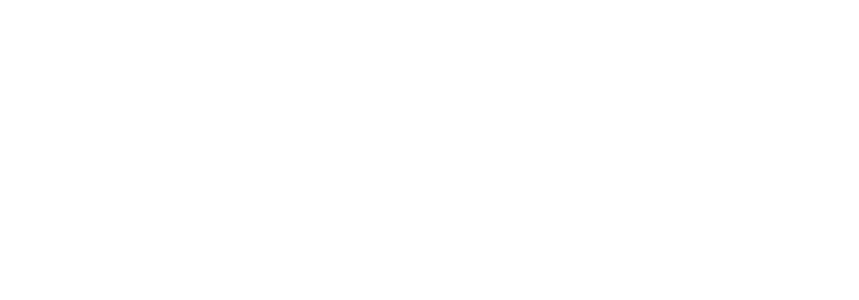
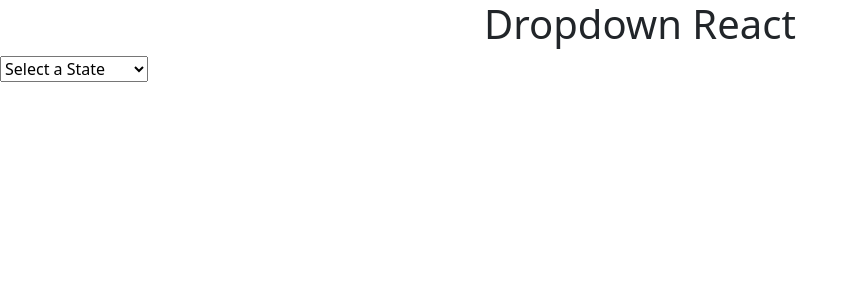
Before and after one commit to acciojob/dropdown-react-satyamgupta09, a React app: page / in a window 1280 px wide. Shown: the top 300 px of the page, without its empty margins (0-859 px from the left). Built offline with nearby package versions, Linux system fonts and the light colour scheme.

Commit message:
Update App.js

```diff
--- a/src/components/App.js
+++ b/src/components/App.js
@@ -138,15 +138,158 @@
 }];
 
 
-function App()
-{
-	// Do not alter/remove main div
-	return (
-	<div id="main">
+function App() {
+  const [data] = useState(states);
+  const [sttate, setSttates] = useState(null);
+  const [cities, setCities] = useState([]);
+  const [landmarks, setLandmarks] = useState([]);
+  const [selectedValue, setSelectedValue] = useState({
+    name: "",
+    description: "",
+  });
+  const [selectedCity, setSelectedCity] = useState({
+    name: "",
+    description: "",
+  });
+  const [selectedLandmark, setSelectedLandmark] = useState({
+    name: "",
+    description: "",
+  });
 
-	</div>
-	);
+  const handleSelectedStateValue = (e) => {
+    let selectedStateName = e.target.value;
+    const selectedState = states.find(
+      (state) => state.name === selectedStateName
+    );
+
+    if (selectedState) {
+      setSttates(selectedState);
+      setSelectedValue({
+        name: selectedState.name,
+        description: selectedState.description,
+      });
+      setCities(selectedState.city);
+      setLandmarks([]);
+      setSelectedCity({ name: "", description: "" });
+      setSelectedLandmark({ name: "", description: "" });
+    }
+  };
+
+  const handleSelectedCity = (e) => {
+    let selectedCityName = e.target.value;
+    const selectedCity = cities.find((city) => city.name === selectedCityName);
+
+    if (selectedCity) {
+      setSelectedCity({
+        name: selectedCity.name,
+        description: selectedCity.description,
+      });
+      setLandmarks(selectedCity.landmarks);
+      setSelectedLandmark({ name: "", description: "" });
+    }
+  };
+
+  const handleSelectedLandMark = (e) => {
+    let selectedLandmarkName = e.target.value;
+    const selectedLandmark = landmarks.find(
+      (landmark) => landmark.name === selectedLandmarkName
+    );
+
+    if (selectedLandmark) {
+      setSelectedLandmark({
+        name: selectedLandmark.name,
+        description: selectedLandmark.description,
+      });
+    }
+  };
+
+  return (
+    <div id="main">
+      <h1>Dropdown React</h1>
+
+      {/* State Dropdown */}
+      <div>
+        <select
+          id="state"
+          value={selectedValue.name}
+          onChange={handleSelectedStateValue}
+        >
+          <option value="">Select a State</option>
+          {data.map((state, index) => (
+            <option key={index} value={state.name}>
+              {state.name}
+            </option>
+          ))}
+        </select>
+      </div>
+      {selectedValue.name && (
+        <>
+          <p id="state-name">
+            <strong>State:</strong> {selectedValue.name}
+          </p>
+          <p id="state-description">
+            <strong>Description:</strong> {selectedValue.description}
+          </p>
+        </>
+      )}
+
+      {/* City Dropdown */}
+      <div>
+        {selectedValue.name && (
+          <select
+            id="city"
+            value={selectedCity.name}
+            onChange={handleSelectedCity}
+          >
+            <option value="">Select a City</option>
+            {cities.map((city, index) => (
+              <option key={index} value={city.name}>
+                {city.name}
+              </option>
+            ))}
+          </select>
+        )}
+      </div>
+      {selectedCity.name && (
+        <>
+          <p id="city-name">
+            <strong>City:</strong> {selectedCity.name}
+          </p>
+          <p id="city-description">
+            <strong>Description:</strong> {selectedCity.description}
+          </p>
+        </>
+      )}
+
+      {/* Landmark Dropdown */}
+      <div>
+        {selectedCity.name && (
+          <select
+            id="landmark"
+            value={selectedLandmark.name}
+            onChange={handleSelectedLandMark}
+          >
+            <option value="">Select a Landmark</option>
+            {landmarks.map((mark, index) => (
+              <option key={index} value={mark.name}>
+                {mark.name}
+              </option>
+            ))}
+          </select>
+        )}
+      </div>
+      {selectedLandmark.name && (
+        <>
+          <p id="landmark-name">
+            <strong>Landmark:</strong> {selectedLandmark.name}
+          </p>
+          <p id="landmark-description">
+            <strong>Description:</strong> {selectedLandmark.description}
+          </p>
+        </>
+      )}
+    </div>
+  );
 }
 
-
 export default App;
```
